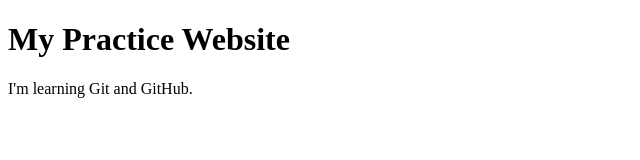
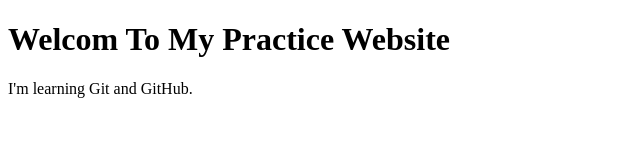
Before and after one commit to Ghostface11/practice-website, a plain HTML site: page index.html in a window 1280 px wide. Shown: the whole page, without its empty margins (0-640 px from the left). Drawn offline with Linux system fonts and the light colour scheme.

Commit message:
Update homepage heading

```diff
--- a/index.html
+++ b/index.html
@@ -9,7 +9,7 @@
 
 <body>
 
-    <h1>My Practice Website</h1>
+    <h1>Welcom To My Practice Website</h1>
     <p>I'm learning Git and GitHub.</p>
 
     <script src="script.js"></script>
```
